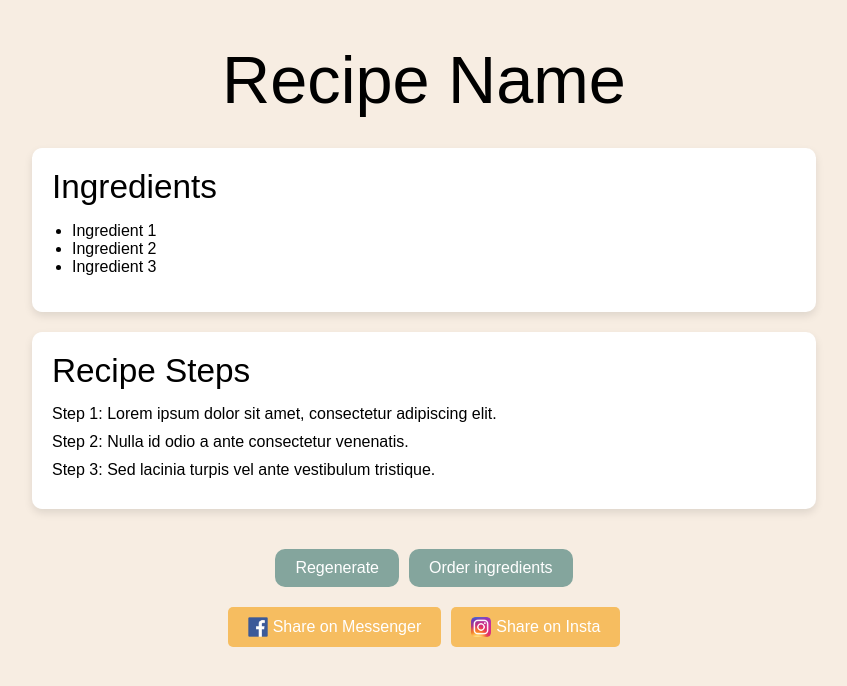
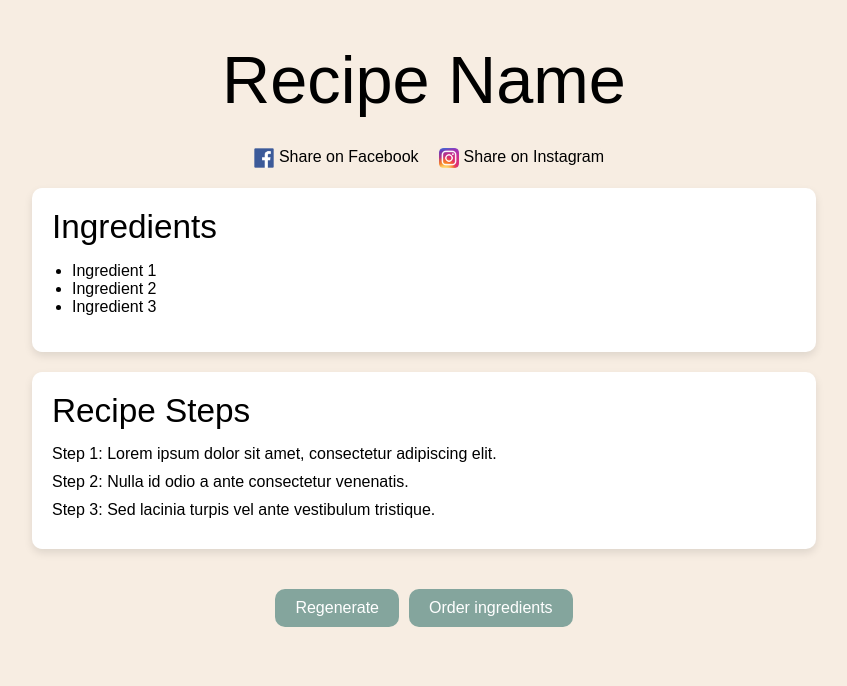
Before and after one commit to AX-0/FridgeFusion, a Flask app: template templates/Recipe.html in a window 1280 px wide. Shown: the part 98-784 px from the top of the page, without its empty margins (216-1063 px from the left). Run offline with Flask 3, Linux system fonts and the light colour scheme; the template is opened without the code that fills it, so the values that code supplies are empty; parts of the project's set-up code (start-up, migrations or seed data) failed here and were passed over; some web fonts are replaced.

Commit message:
change in recipe.html

```diff
--- a/templates/Recipe.html
+++ b/templates/Recipe.html
@@ -90,17 +90,21 @@
     margin-top: 20px;
   }
 
+  .indivbutton {
+    margin-left: 10px;
+    text-align: right;
+  }
+
   .share-button button,
   .share-button a {
-    background-color: #F6BD60;
-    color: white;
+    background-color: #F7EDE2;
+    color: black;
     border: none;
-    padding: 10px 20px;
     border-radius: 5px;
+    margin-bottom: 20px;
     cursor: pointer;
     text-decoration: none;
     display: flex;
-    align-items: center;
     gap: 5px;
   }
 
@@ -125,6 +129,20 @@
 </div>
 <div class="title">Recipe Name</div>
 
+<div class="share-button">
+  <div class="indivbutton">
+  <a href="#" id="fb-messenger-share">
+      <img src="facebook-icon.png" alt="Facebook Messenger" class="facebook-icon">
+      Share on Facebook
+  </a>
+  </div>
+  <div class="indivbutton">
+  <a href="#" id="insta-dm-share">
+      <img src="instagram-icon.png" alt="Instagram Direct Message" class="instagram-icon">
+      Share on Instagram
+  </a>
+  </div>
+</div>
 
 <div class="parent">
 <div class="container">
@@ -151,19 +169,6 @@
   <button class="button">Order ingredients</button>
 </div>
 
-<div class="share-button">
-  <a href="#" id="fb-messenger-share">
-      <img src="facebook-icon.png" alt="Facebook Messenger" class="facebook-icon">
-      Share on Messenger
-  </a>
-
-  <a href="#" id="insta-dm-share">
-      <img src="instagram-icon.png" alt="Instagram Direct Message" class="instagram-icon">
-      Share on Insta
-  </a>
-</div>
-
-
 <script>
   document.getElementById('fb-messenger-share').addEventListener('click', function() {
       var shareUrl = 'https://www.facebook.com/dialog/send?app_id=dotori0409&link=' + encodeURIComponent(window.location.href);
```
